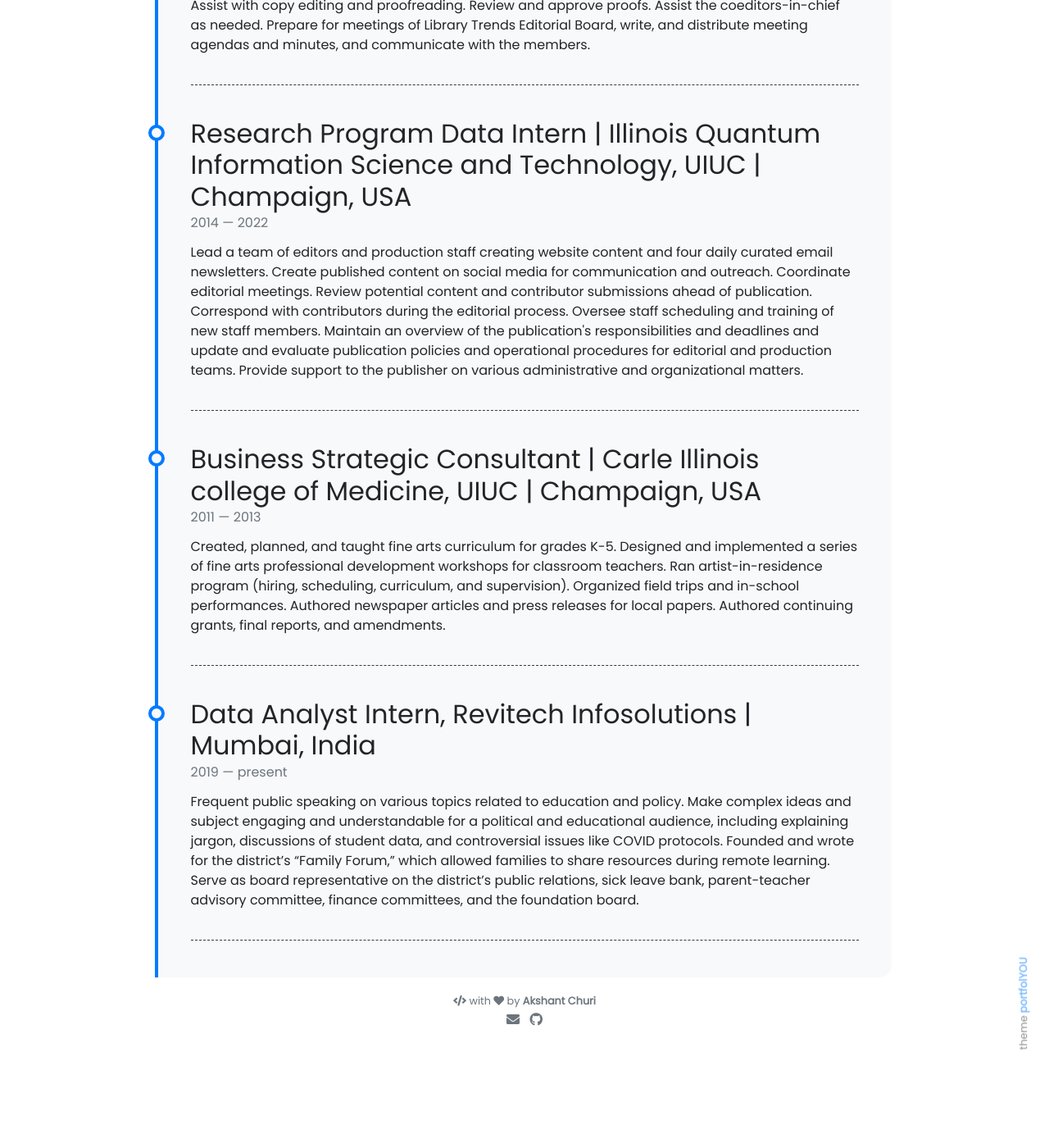
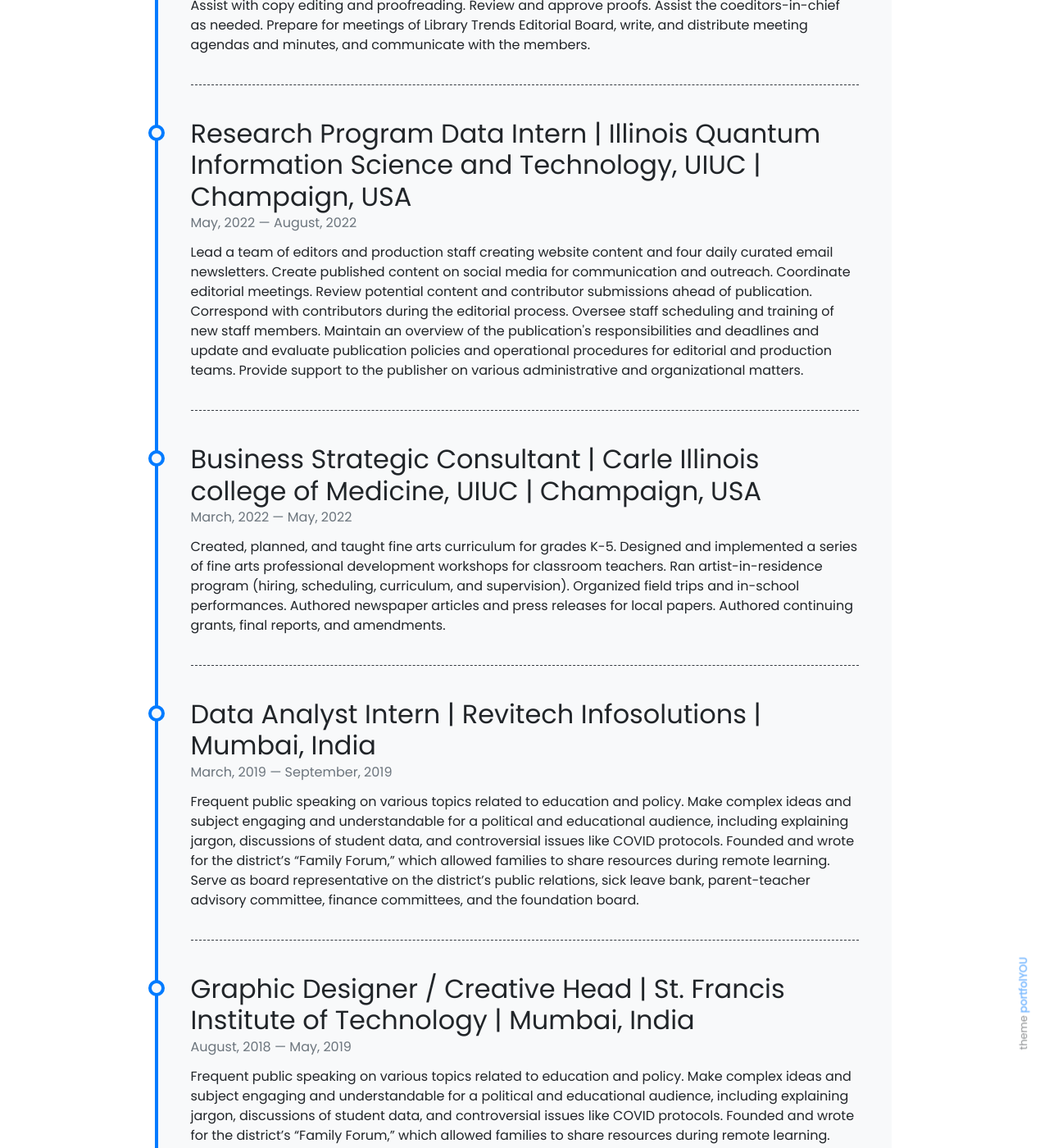
Before and after one commit to akshant10/akshant10.github.io, a Jekyll site: the page built from pages/about.md, in a window 1280 px wide and 1400 px high, scrolled down 1029 px. Shown: the whole window at 82% size. Built offline with Jekyll 4.4.1, drawn with Linux system fonts in a browser that asks for light colours; nearby versions of some CDN libraries; before the commit the page ends 2301 px from its top, so only the background shows below that; some of the changed text lies outside the part shown.

Commit message:
Update timeline.yml

```diff
--- a/_data/timeline.yml
+++ b/_data/timeline.yml
@@ -1,20 +1,26 @@
 - title: Logistics Data Analyst Intern | TTX Company | Chicago, USA
-  from: 2022
+  from: May, 2022
   to: present
   description: Coordinate the production process, including schedules, workflows, and deadlines. Organize content, confirming the receipt of articles and supporting files. Correspond with issue editors, authors, and the publisher’s production staff. Gather publishing agreements. Provide guidance regarding the submission of image files for figures and gather copyright permissions as needed. Upload articles into ScholarOne, assign roles, generate correspondence, bring to completion, and upload to the publisher. Assist with copy editing and proofreading. Review and approve proofs. Assist the coeditors-in-chief as needed. Prepare for meetings of Library Trends Editorial Board, write, and distribute meeting agendas and minutes, and communicate with the members.
 
 - title: Research Program Data Intern | Illinois Quantum Information Science and Technology, UIUC | Champaign, USA
-  from: 2014
-  to: 2022
+  from: May, 2022
+  to: August, 2022
   description:  Lead a team of editors and production staff creating website content and four daily curated email newsletters. Create published content on social media for communication and outreach. Coordinate editorial meetings. Review potential content and contributor submissions ahead of publication. Correspond with contributors during the editorial process. Oversee staff scheduling and training of new staff members. Maintain an overview of the publication's responsibilities and deadlines and update and evaluate publication policies and operational procedures for editorial and production teams. Provide support to the publisher on various administrative and organizational matters.
 
 - title: Business Strategic Consultant | Carle Illinois college of Medicine, UIUC | Champaign, USA
-  from: 2011
-  to: 2013
+  from: March, 2022
+  to: May, 2022
   description: Created, planned, and taught fine arts curriculum for grades K-5. Designed and implemented a series of fine arts professional development workshops for       classroom teachers. Ran artist-in-residence program (hiring, scheduling, curriculum, and supervision). Organized field trips and in-school performances. Authored newspaper articles and press releases for local papers. Authored continuing grants, final reports, and amendments.
 
 
-- title: Data Analyst Intern, Revitech Infosolutions | Mumbai, India
-  from: 2019
-  to: present
+- title: Data Analyst Intern | Revitech Infosolutions | Mumbai, India
+  from: March, 2019
+  to: September, 2019
   description: Frequent public speaking on various topics related to education and policy. Make complex ideas and subject engaging and understandable for a political and educational audience, including explaining jargon, discussions of student data, and controversial issues like COVID protocols. Founded and wrote for the district’s “Family Forum,” which allowed families to share resources during remote learning. Serve as board representative on the district’s public relations, sick leave bank, parent-teacher advisory committee, finance committees, and the foundation board.
+
+
+- title: Graphic Designer / Creative Head | St. Francis Institute of Technology | Mumbai, India
+  from: August, 2018
+  to: May, 2019
+  description: Frequent public speaking on various topics related to education and policy. Make complex ideas and subject engaging and understandable for a political and educational audience, including explaining jargon, discussions of student data, and controversial issues like COVID protocols. Founded and wrote for the district’s “Family Forum,” which allowed families to share resources during remote learning. Serve as board representative on the district’s public relations, sick leave bank, parent-teacher advisory committee, finance committees, and the foundation board.
```
